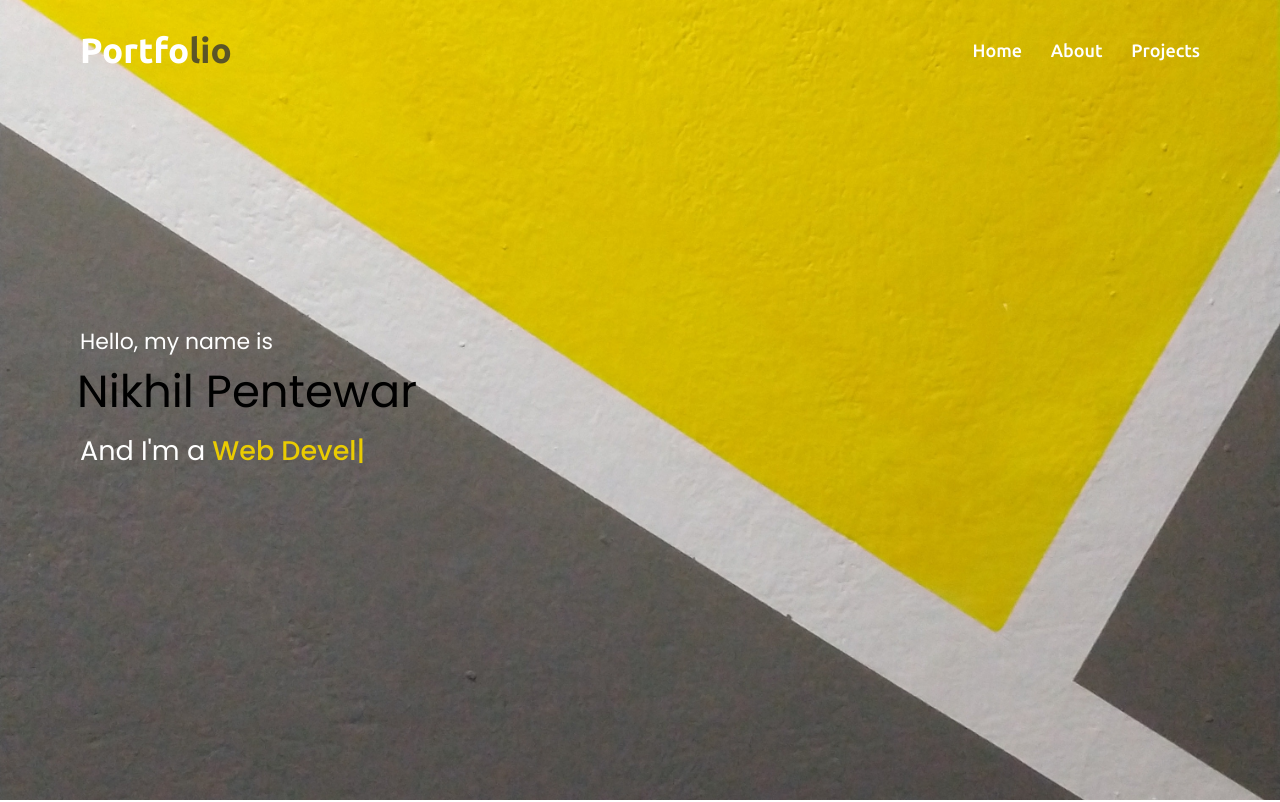
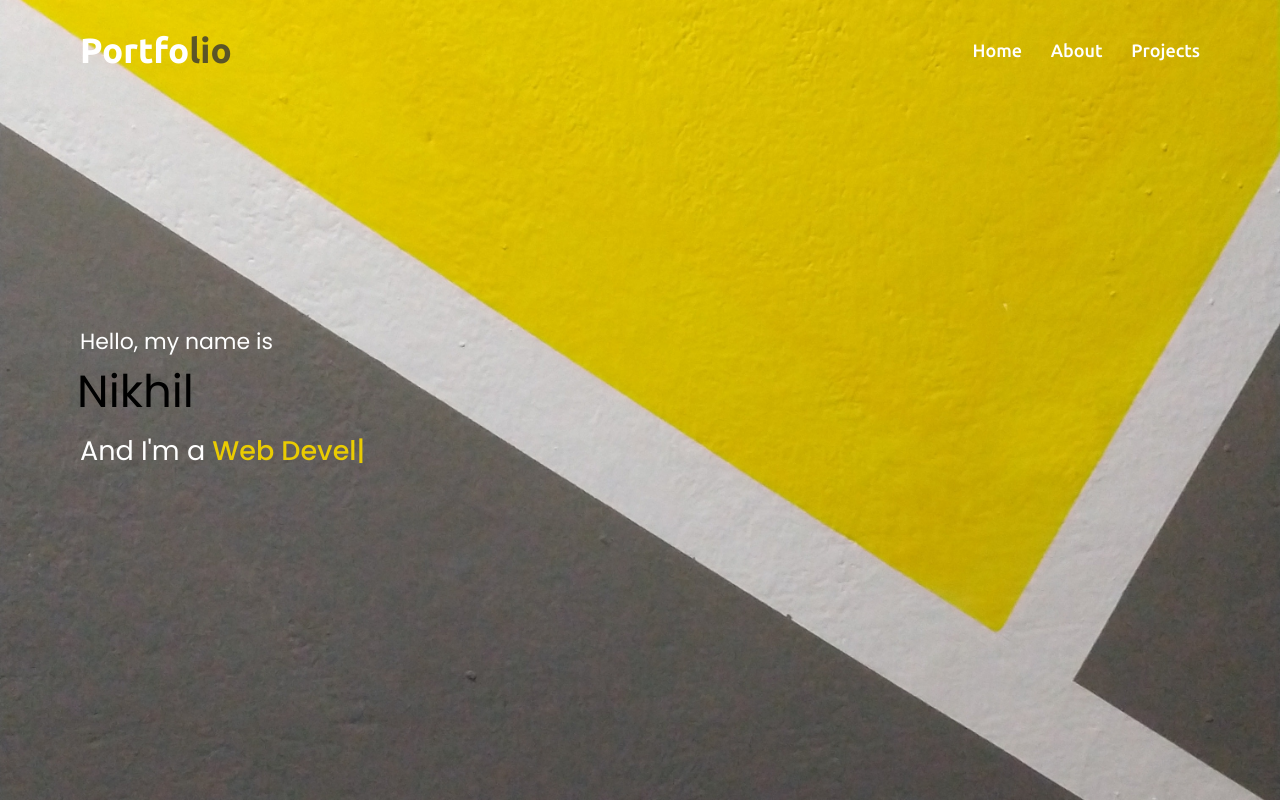
Before and after one commit to nikhilpentewar/My-Portfolio, a plain HTML site: page Portfolio/index.html in a window 1280 px wide. Shown: the top 802 px of the page. Drawn offline with nearby package versions, Linux system fonts and the light colour scheme.

Commit message:
Update index.html

```diff
--- a/Portfolio/index.html
+++ b/Portfolio/index.html
@@ -32,7 +32,7 @@
         <div class="max-width">
             <div class="home-content">
                 <div class="text-1">Hello, my name is</div>
-                <div class="text-2">Nikhil Pentewar</div>
+                <div class="text-2">Nikhil</div>
                 <div class="text-3">And I'm a <span class="typing"></span></div>
             </div>
         </div>
```
